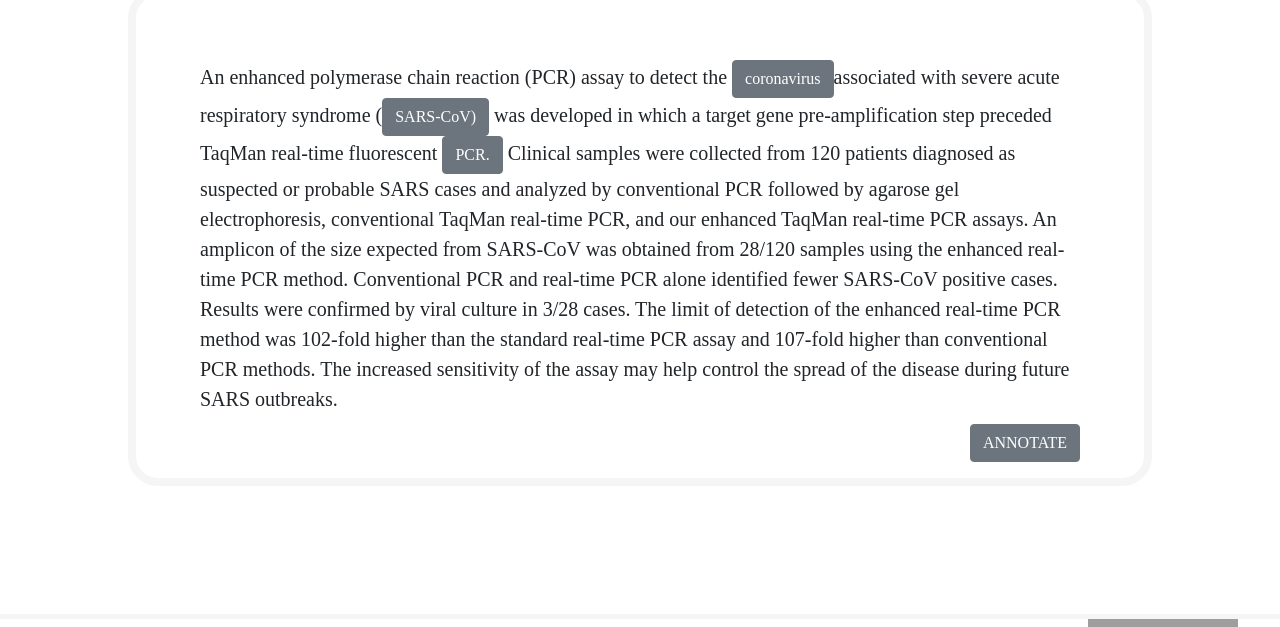
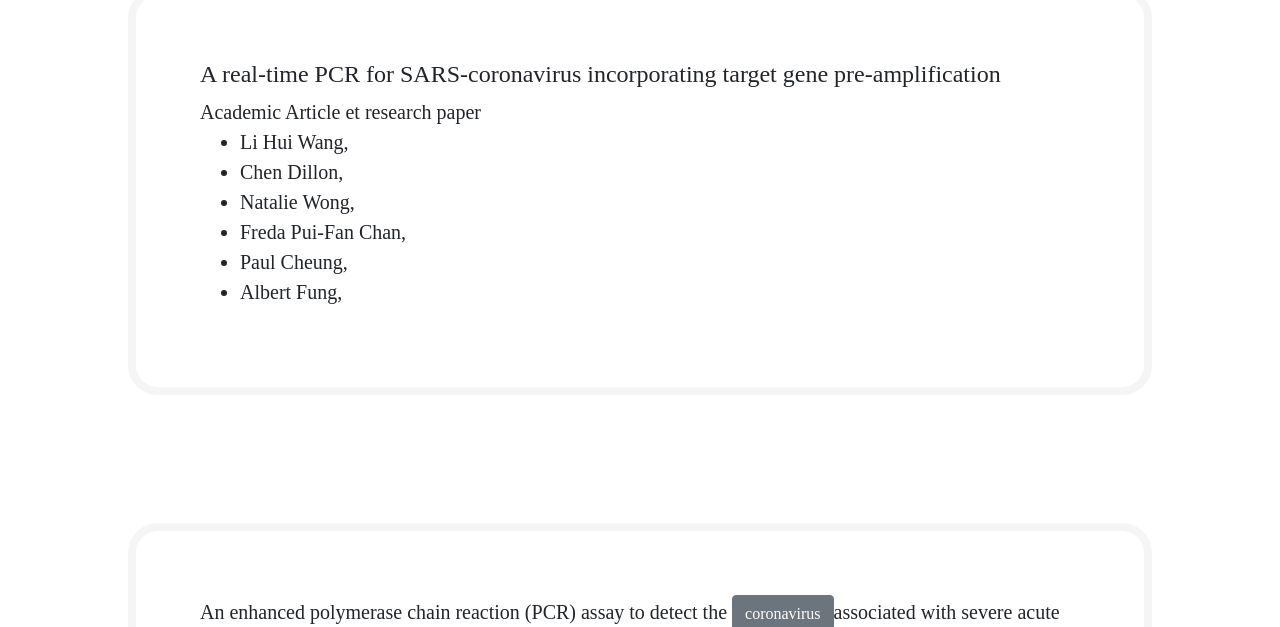
Before and after one commit to issa-project/visualization, a React (Create React App) app: page / in a window 1280 px wide. Shown: the part 140-767 px from the top of the page. Built offline with nearby package versions, Linux system fonts and the light colour scheme; grey boxes are pictures that could not be loaded.

Commit message:
Add component Title #6

```diff
--- a/src/App.js
+++ b/src/App.js
@@ -2,11 +2,13 @@
 import './App.css';
 import TextHighlight2 from './Component/TextHighlight2';
 import { Footer }  from './Component/Footer';
+import ArticleInfo from './Component/ArticleInfo';
 
 
 function App() {
   return (
       <div>
+          <ArticleInfo/>
           <TextHighlight2/>
             <Footer/>
       </div>
--- /dev/null
+++ b/src/Component/ArticleInfo.css
@@ -0,0 +1,14 @@
+
+.compoTitle{
+    height: 100%;
+    width: 80%;
+    padding: 5%;
+    margin: 10%;
+    border-color:whitesmoke;
+    border-width:8px;
+    border-style: solid;
+    border-radius: 30px;
+    background-color: white;
+    font-family: "Times New Roman";
+    font-size: 20px;
+}
--- /dev/null
+++ b/src/Component/ArticleInfo.js
@@ -0,0 +1,52 @@
+import React ,{ Component } from 'react';
+import './ArticleInfo.css';
+
+
+class ArticleInfo extends Component {
+
+
+    render () {
+        return (
+            <div className="compoTitle">
+                <div className="Title">
+                    <h4>A real-time PCR for SARS-coronavirus incorporating target gene pre-amplification</h4>
+                </div>
+
+                <div>
+                    Academic Article et research paper
+                </div>
+
+                <div className="Creators">
+                    <ul>
+                        <li>
+                            Li Hui Wang,
+                        </li>
+                        <li>
+                            Chen Dillon,
+                        </li>
+                        <li>
+                            Natalie Wong,
+                        </li>
+                        <li>
+                            Freda Pui-Fan Chan,
+                        </li>
+                        <li>
+                            Paul Cheung,
+                        </li>
+                        <li>
+                            Albert Fung,
+                        </li>
+                    </ul>
+                </div>
+
+                <div>
+
+                </div>
+            </div>
+        );
+
+
+
+    }
+}
+export default ArticleInfo;
--- a/src/Component/buttonAnnotate.js
+++ b/src/Component/buttonAnnotate.js
@@ -13,6 +13,7 @@ function LoadingButton() {
         if (isLoading) {
             simulateNetworkRequest().then(() => {
                 setLoading(false);
+
             });
         }
     }, [isLoading]);
```
